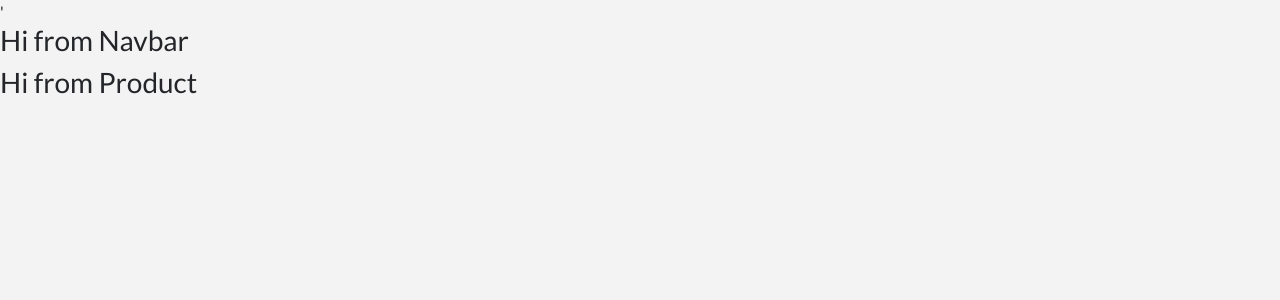
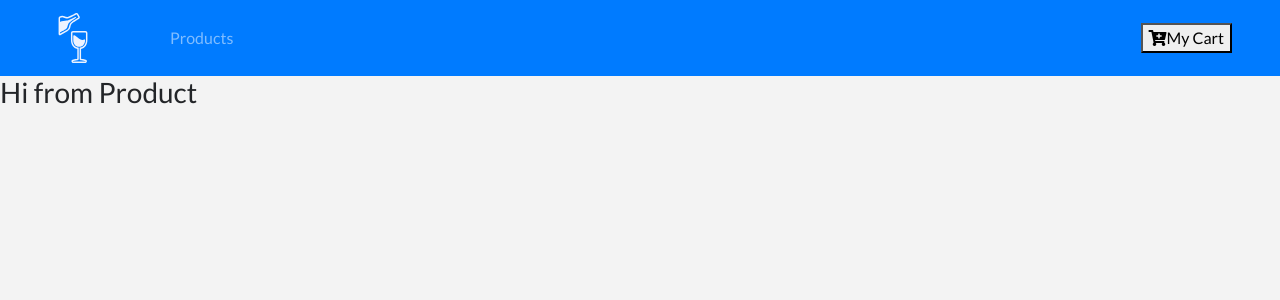
Before and after one commit to lesore0789/react-wine-store, a React (Create React App) app: page / in a window 1280 px wide. Shown: the top 300 px of the page. Built offline with nearby package versions, Linux system fonts and the light colour scheme; a web font is replaced by a local one.

Commit message:
Add links and logo to navbar

```diff
--- a/src/App.js
+++ b/src/App.js
@@ -13,7 +13,7 @@
 class App extends Component {
   render() {
     return (
-      <React.Fragment>'
+      <React.Fragment>
         <Navbar />
         <Switch>
           <Route exact path="/" component={ProductList} />
--- a/src/components/Navbar.js
+++ b/src/components/Navbar.js
@@ -1,11 +1,28 @@
 import React, {Component} from 'react';
+import {Link} from 'react-router-dom';
+import logo from '../logo.svg';
 
 export default class Navbar extends Component {
     render() {
         return (
-            <div>
-                <h3>Hi from Navbar</h3>
-            </div>
+            <nav className="navbar navbar-expand-sm bg-primary navbar-dark px-sm-5">
+                <Link to='/'>
+                <img src={logo} alt="store" className="navbar-brand" />
+                </Link>
+                <ul className="navbar-nav align-items-center">
+                    <li className="nav-item ml-5">
+                        <Link to="/" className="nav-link">
+                            Products
+                        </Link>
+                    </li>
+                </ul>
+                <Link to='/cart' className="ml-auto">
+                    <button>
+                        <i className="fas fa-cart-plus" />
+                        My Cart
+                    </button>
+                </Link>
+            </nav>
         )
     }
 }
```
Also changed, not shown: src/App.css (line endings or trailing spaces).
